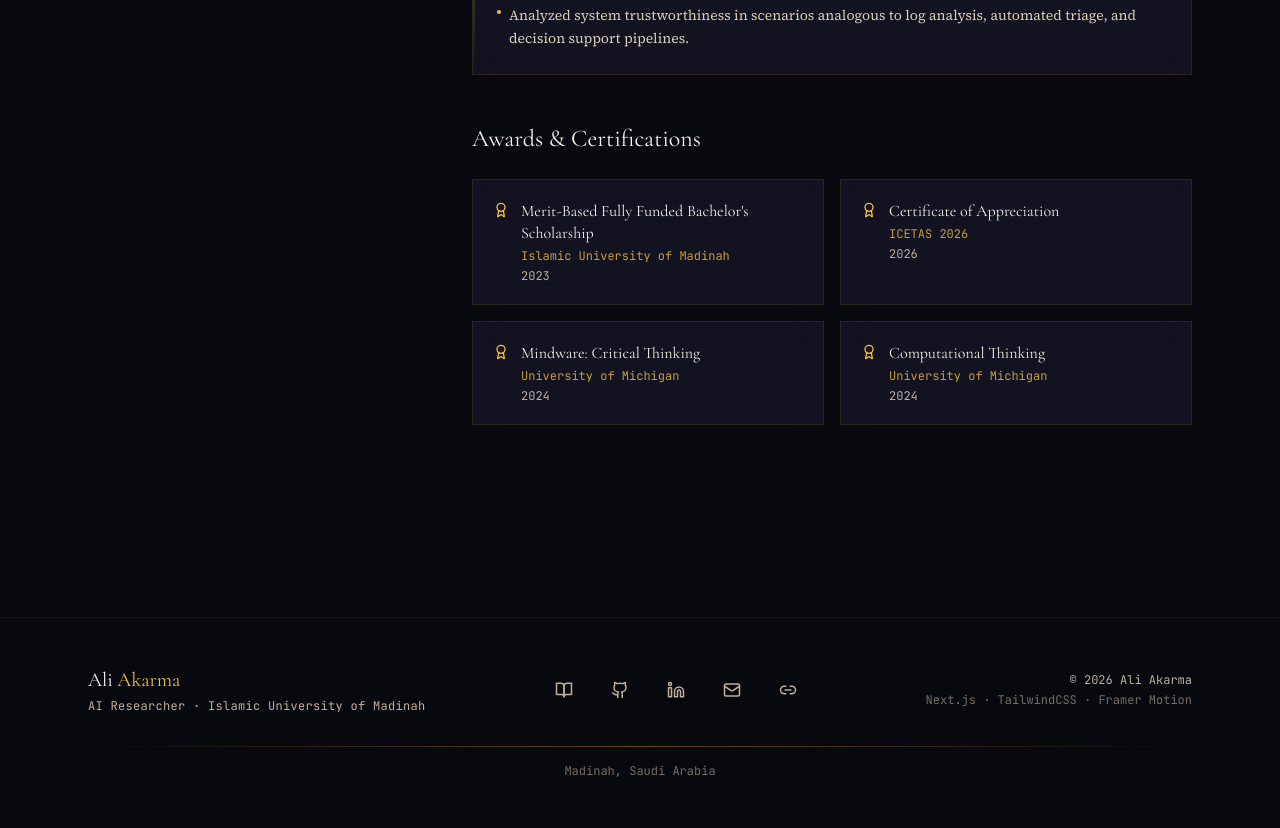
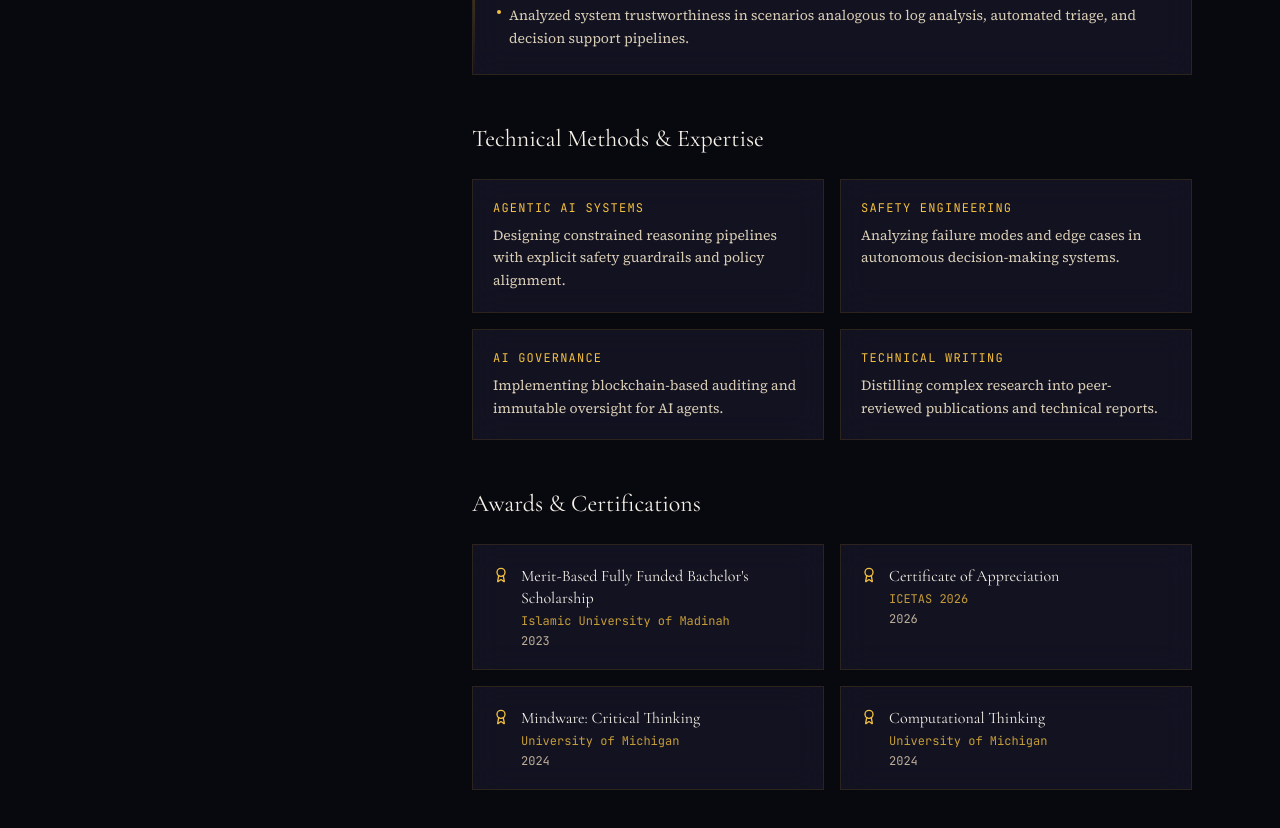
Before and after one commit to aliakarma/portfolio, a Next.js app: page /about in a window 1280 px wide. Shown: the part 1340-2168 px from the top of the page. Built offline with nearby package versions, Linux system fonts and the light colour scheme.

Commit message:
Update about.js

```diff
--- a/pages/about.js
+++ b/pages/about.js
@@ -9,13 +9,6 @@ import { publications } from '../data/publications'
 export default function About() {
   const publications_count = publications.length
 
-  const sidebarLinks = [
-    { icon: <MapPin size={14} />,       text: 'Madinah, Saudi Arabia' },
-    { icon: <GraduationCap size={14} />,text: 'Islamic University of Madinah' },
-    { icon: <BookOpen size={14} />,     text: 'Google Scholar', href: profile.scholar },
-    ...(profile.orcid ? [{ icon: <Link2 size={14} />, text: 'ORCID', href: profile.orcid }] : []),
-    { icon: <Microscope size={14} />,   text: `${publications_count} Publications` },
-  ]
 
   const socialLinks = [
     { icon: <Github   size={16} />, href: profile.github,            label: 'GitHub' },
@@ -212,6 +205,25 @@ export default function About() {
                   </div>
                 </SectionReveal>
 
+                <SectionReveal delay={0.22}>
+                  <div>
+                    <h2 className="font-display text-2xl text-parchment-100 mb-6">Technical Methods & Expertise</h2>
+                    <div className="grid sm:grid-cols-2 gap-4">
+                      {[
+                        { title: 'Agentic AI Systems', desc: 'Designing constrained reasoning pipelines with explicit safety guardrails and policy alignment.' },
+                        { title: 'Safety Engineering', desc: 'Analyzing failure modes and edge cases in autonomous decision-making systems.' },
+                        { title: 'AI Governance', desc: 'Implementing blockchain-based auditing and immutable oversight for AI agents.' },
+                        { title: 'Technical Writing', desc: 'Distilling complex research into peer-reviewed publications and technical reports.' },
+                      ].map((item, i) => (
+                        <div key={i} className="glass-card p-5 border border-gold-500/10">
+                          <h4 className="font-mono text-xs text-gold-400 uppercase tracking-widest mb-2">{item.title}</h4>
+                          <p className="font-body text-sm text-parchment-300 leading-relaxed">{item.desc}</p>
+                        </div>
+                      ))}
+                    </div>
+                  </div>
+                </SectionReveal>
+
                 <SectionReveal delay={0.25}>
                   <div>
                     <h2 className="font-display text-2xl text-parchment-100 mb-6">Awards &amp; Certifications</h2>
```
